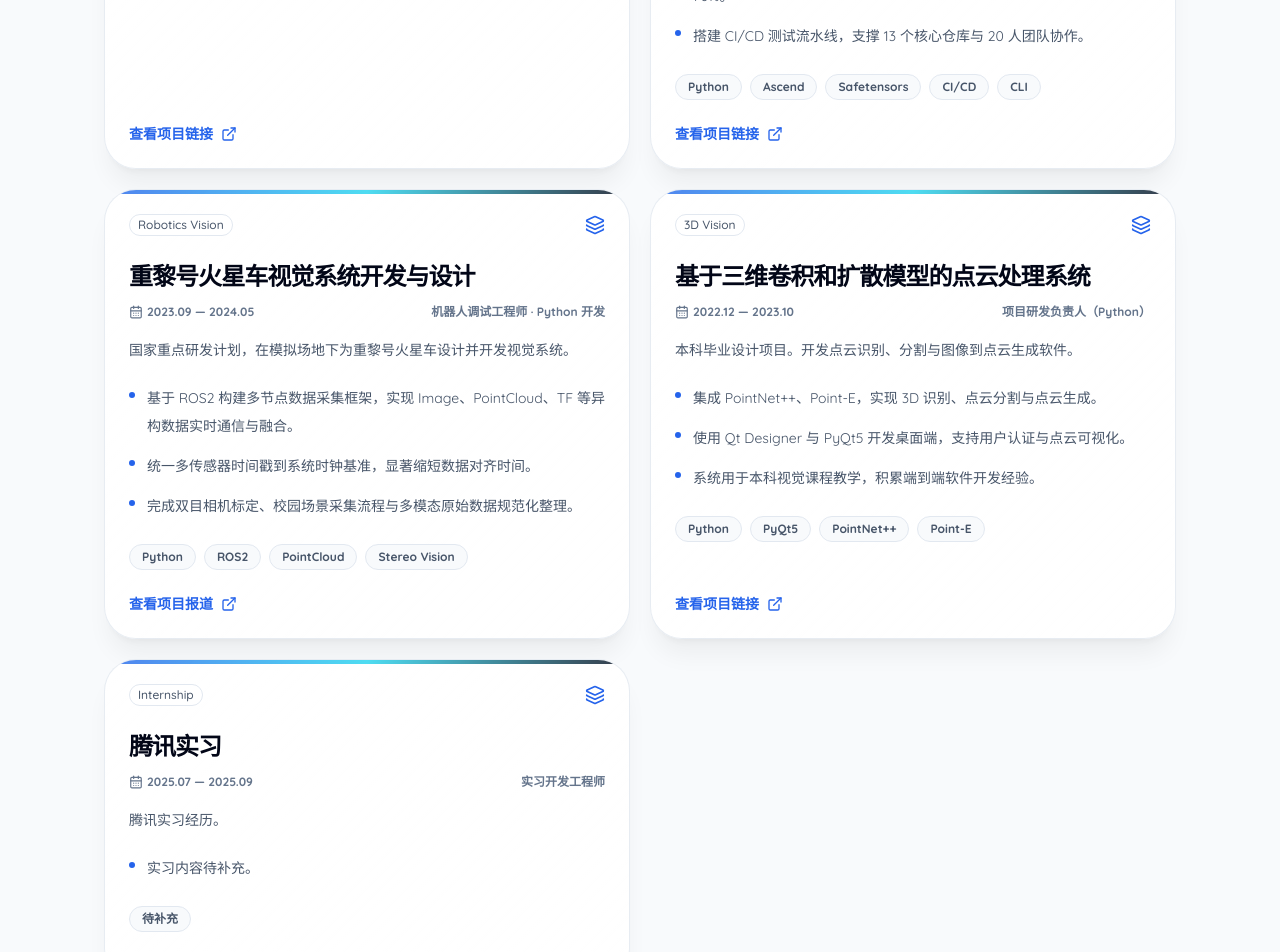
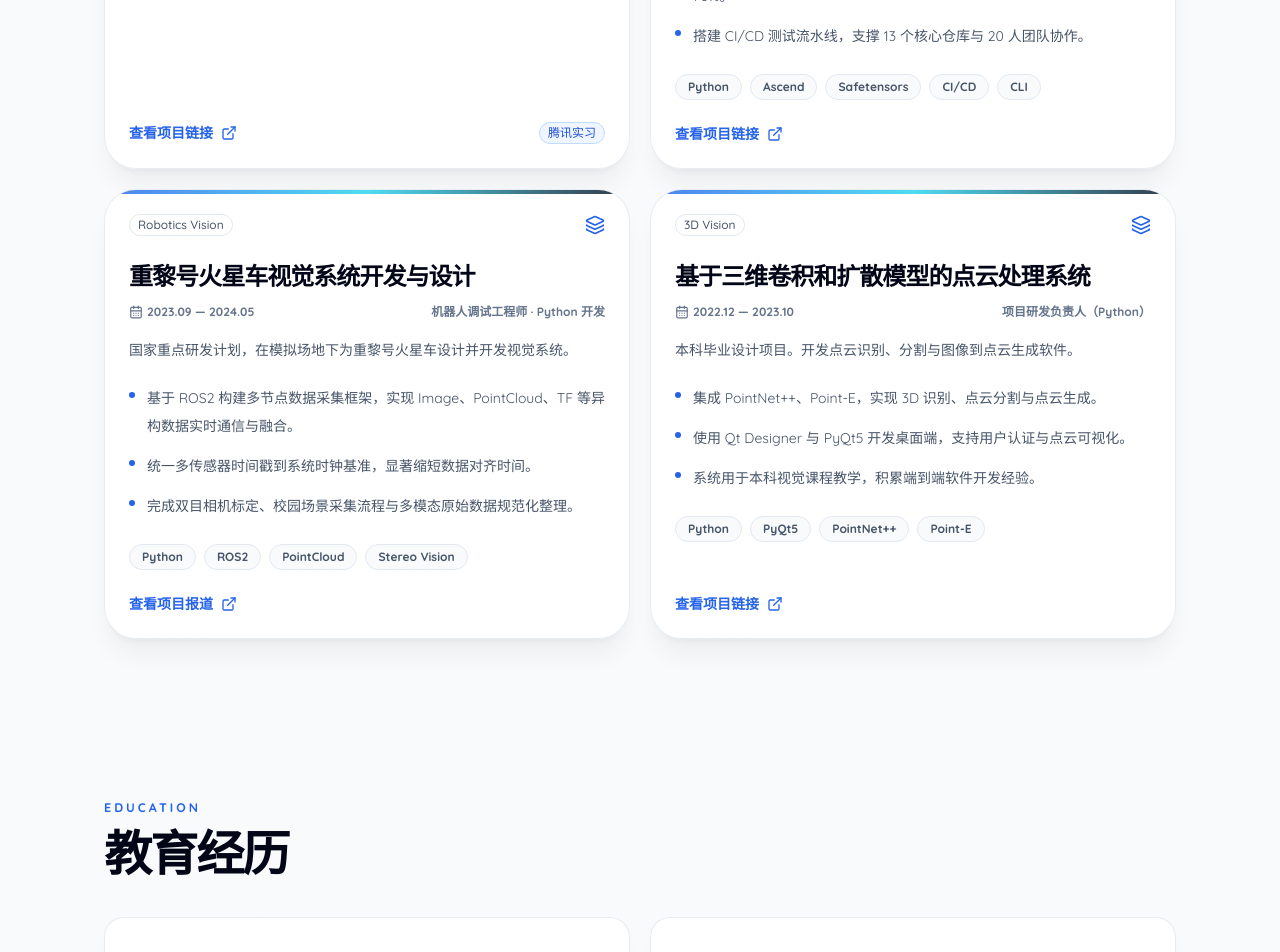
Before and after one commit to KimmoZAG/Intro4kimmo, a React (Vite) app: page / in a window 1280 px wide. Shown: the part 2080-3032 px from the top of the page. Built offline with nearby package versions, Linux system fonts and the light colour scheme.

Commit message:
新增LMcache项目卡片，带腾讯实习标签
- 新增LMcache项目(KV Cache)，卡片右下角显示腾讯实习标签
- 项目卡片底部链接与extraLabel双端对齐布局
- 更新LMcache仓库链接

```diff
--- a/src/App.tsx
+++ b/src/App.tsx
@@ -41,6 +41,7 @@ type Project = {
   period: string
   link: string
   linkLabel?: string
+  extraLabel?: string
   description: string
   highlights: string[]
   stack: string[]
@@ -156,7 +157,8 @@ const projects: Project[] = [
     tag: "KV Cache",
     role: "开发工程师（Python）",
     period: "2025.06 — 至今",
-    link: "https://github.com/",
+    link: "https://github.com/LMCache/LMCache",
+    extraLabel: "腾讯实习",
     description: "大模型推理 KV Cache 缓存优化。",
     highlights: [
       "KV Cache 缓存优化。",
@@ -206,18 +208,6 @@ const projects: Project[] = [
       "系统用于本科视觉课程教学，积累端到端软件开发经验。",
     ],
     stack: ["Python", "PyQt5", "PointNet++", "Point-E"],
-  },
-  {
-    title: "腾讯实习",
-    tag: "Internship",
-    role: "实习开发工程师",
-    period: "2025.07 — 2025.09",
-    link: "",
-    description: "腾讯实习经历。",
-    highlights: [
-      "实习内容待补充。",
-    ],
-    stack: ["待补充"],
   },
 ]
 
@@ -486,14 +476,21 @@ function App() {
                   </span>
                 ))}
               </div>
+              <div className="mt-auto flex items-center justify-between gap-2 pt-6">
                 {project.link ? (
-                <a href={project.link} target="_blank" rel="noreferrer" className="mt-auto pt-6 inline-flex items-center gap-2 rounded-full text-sm font-black text-blue-600 transition-colors duration-200 hover:text-blue-500 focus-visible:outline-none focus-visible:ring-2 focus-visible:ring-blue-500 dark:text-blue-300">
+                  <a href={project.link} target="_blank" rel="noreferrer" className="inline-flex items-center gap-2 rounded-full text-sm font-black text-blue-600 transition-colors duration-200 hover:text-blue-500 focus-visible:outline-none focus-visible:ring-2 focus-visible:ring-blue-500 dark:text-blue-300">
                     {project.linkLabel || "查看项目链接"}
                     <ExternalLink className="size-4" aria-hidden="true" />
                   </a>
                 ) : (
-                <div className="mt-auto pt-6" />
+                  <div />
                 )}
+                {project.extraLabel && (
+                  <Badge variant="outline" className="rounded-full border-blue-200 bg-blue-50 text-blue-700 dark:border-blue-400/30 dark:bg-blue-400/10 dark:text-blue-200">
+                    {project.extraLabel}
+                  </Badge>
+                )}
+              </div>
             </article>
           ))}
         </div>
```
Lines whose indentation alone changed are shown as unchanged.
